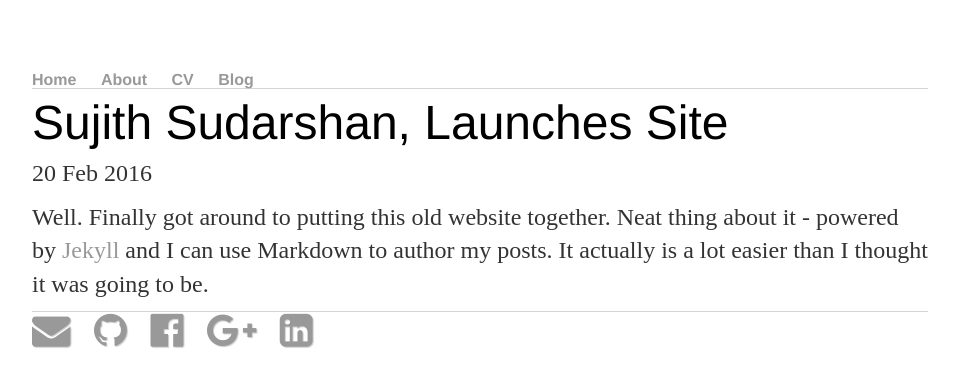
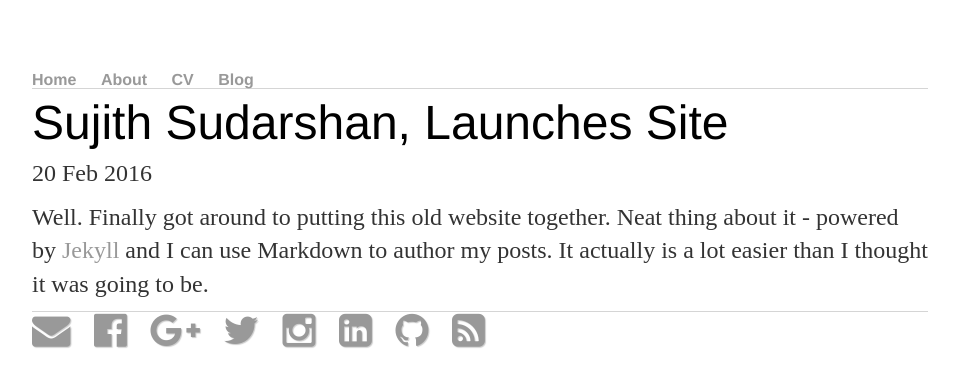
Before and after one commit to sh1457/exhibitor, a Jekyll site: the page built from _posts/2016-02-20-sujith-sudarshan-site-launched.md, in a window 1280 px wide. Shown: the top 387 px of the page, without its empty margins (160-1116 px from the left). Built offline with Jekyll 4.4.1, drawn with Linux system fonts in a browser that asks for light colours.

Commit message:
Update default.html

```diff
--- a/_layouts/default.html
+++ b/_layouts/default.html
@@ -24,10 +24,13 @@
 		<footer>
     		<ul>
         		<li><a href="mailto:sh1457@gmail.com"><i class="fa fa-envelope"></i></a></li>
-        		<li><a href="https://github.com/sh1457"><i class="fa fa-github"></i></a></li>
         		<li><a href="https://www.facebook.com/SH1457"><i class="fa fa-facebook-official"></i></a></li>
         		<li><a href="https://plus.google.com/+SujithSudarshan"><i class="fa fa-google-plus"></i></a></li>
+        		<li><a href="https://twitter.com/sh1457"><i class="fa fa-twitter"></i></a></li>
+        		<li><a href="https://www.instagram.com/thesujithsudarshan"><i class="fa fa-instagram"></i></a></li>
         		<li><a href="https://www.linkedin.com/in/SujithSudarshan"><i class="fa fa-linkedin-square"></i></a></li>
+        		<li><a href="https://github.com/sh1457"><i class="fa fa-github"></i></a></li>
+        		<li><a href="http://sh1457.github.io/blog/atom.xml"><i class="fa fa-rss-square"></i></a></li>
 		</ul>
 		</footer>
 	</body>
```
